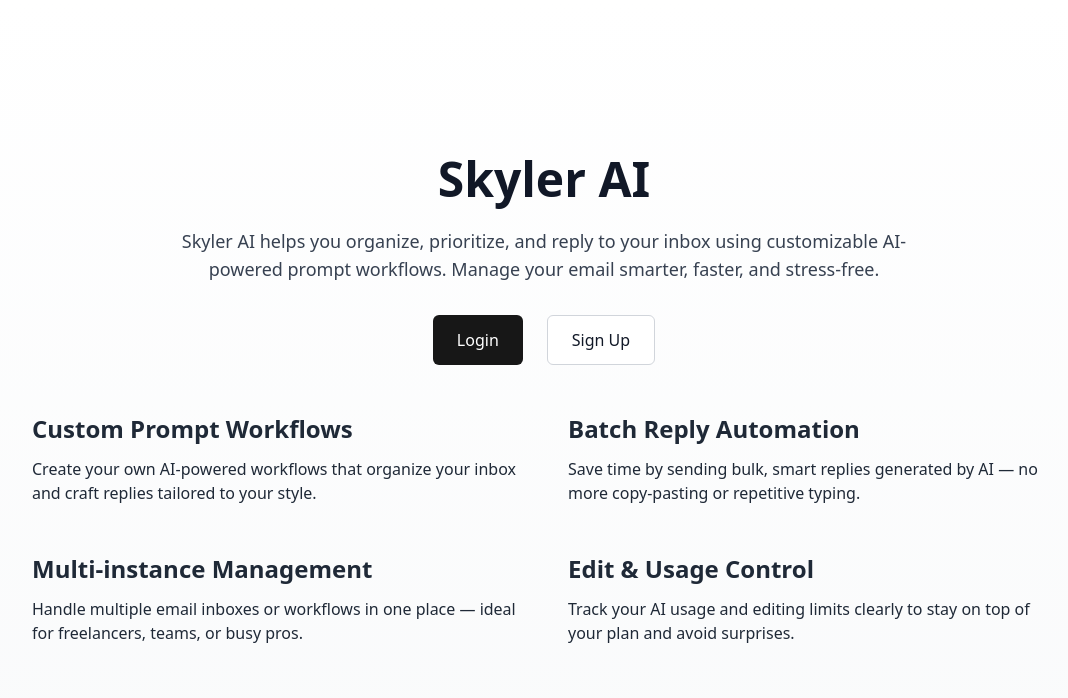
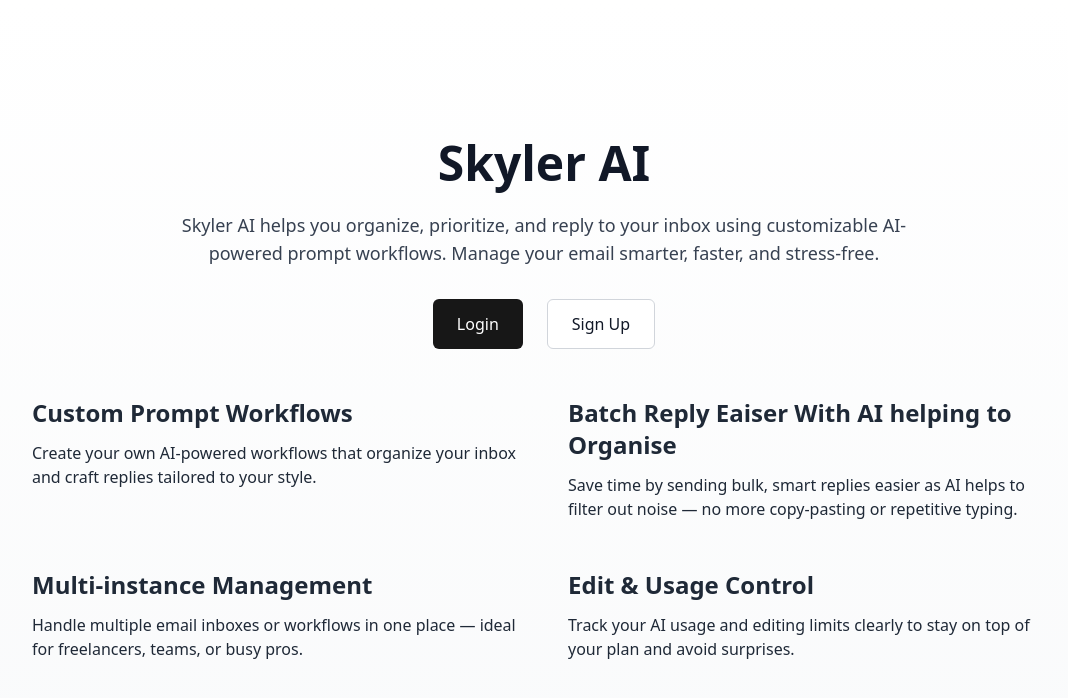
Before and after one commit to 05sanjaykumar/Skyler-AI, a Next.js app in the folder apps/web/: page / in a window 1280 px wide. Shown: the top 698 px of the page, without its empty margins (96-1164 px from the left). Built offline with nearby package versions, Linux system fonts and the light colour scheme.

Commit message:
refactor: Updated landing page

```diff
--- a/apps/web/app/page.tsx
+++ b/apps/web/app/page.tsx
@@ -1,33 +1,7 @@
 'use client'
 
 import { useSpring, animated } from '@react-spring/web'
-import { Button } from "@/components/ui/button" // replace with your actual shadCN import if needed
-import { Canvas } from '@react-three/fiber'
-import { useRef } from 'react'
-import { Mesh } from 'three'
 
-function FloatingBox() {
-  const mesh = useRef<Mesh>(null!)
-
-  useSpring({
-    from: { rotation: 0 },
-    to: async (next) => {
-      while (1) {
-        await next({ rotation: Math.PI / 4 })
-        await next({ rotation: 0 })
-      }
-    },
-    config: { duration: 3000 },
-    reset: true,
-  })
-
-  return (
-    <mesh ref={mesh} rotation={[0.4, 0.2, 0]}>
-      <boxGeometry args={[1, 1, 1]} />
-      <meshStandardMaterial color="#0070f3" />
-    </mesh>
-  )
-}
 
 export default function LandingPage() {
   const fadeIn = useSpring({ from: { opacity: 0, y: 20 }, to: { opacity: 1, y: 0 }, delay: 300 })
@@ -63,8 +37,8 @@ export default function LandingPage() {
           <p>Create your own AI-powered workflows that organize your inbox and craft replies tailored to your style.</p>
         </animated.div>
         <animated.div style={fadeInDelay(1300)}>
-          <h2 className="text-2xl font-semibold mb-3">Batch Reply Automation</h2>
-          <p>Save time by sending bulk, smart replies generated by AI — no more copy-pasting or repetitive typing.</p>
+          <h2 className="text-2xl font-semibold mb-3">Batch Reply Eaiser With AI helping to Organise</h2>
+          <p>Save time by sending bulk, smart replies easier as AI helps to filter out noise — no more copy-pasting or repetitive typing.</p>
         </animated.div>
         <animated.div style={fadeInDelay(1500)}>
           <h2 className="text-2xl font-semibold mb-3">Multi-instance Management</h2>
```
